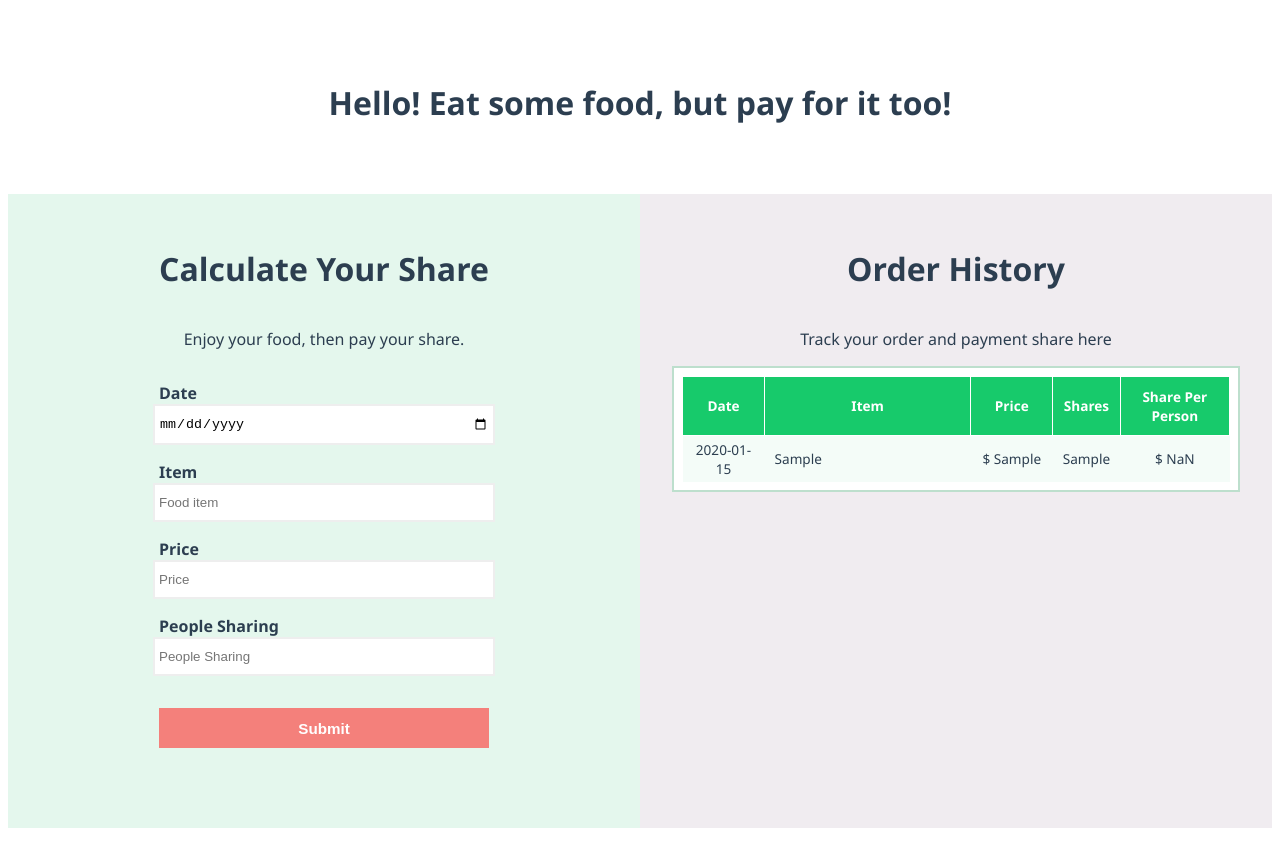
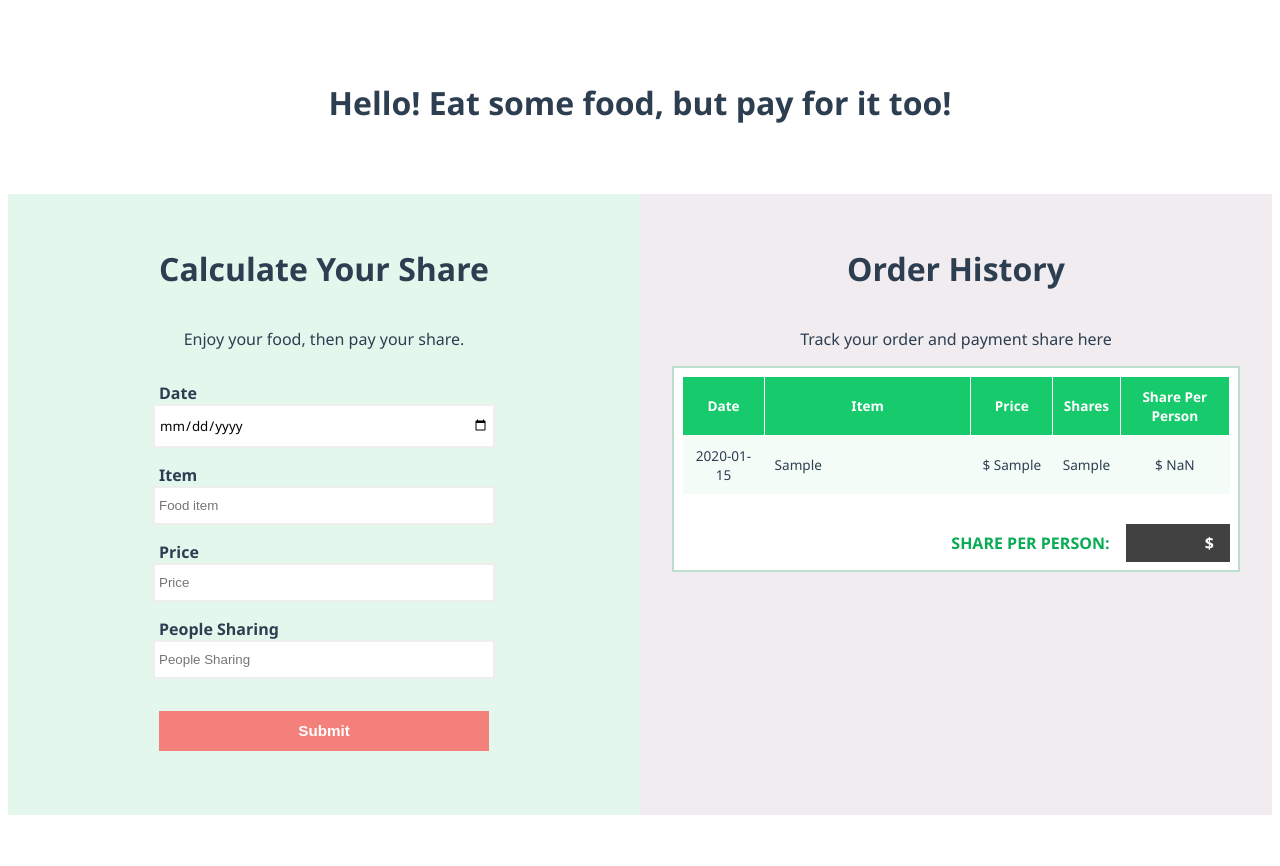
Before and after one commit to TransistorSmoke/food-share-splitter, a Vue app: page / in a window 1280 px wide. Both pictures are taken after typing "2020-01-15", "Sample", "Sample", "Sample" into the empty fields and a click on the button "Submit". Shown: the top 866 px of the page. Built offline with nearby package versions, Linux system fonts and the light colour scheme.

Commit message:
Added calculation and view for total share per person

```diff
--- a/src/components/BillOrderHistory.vue
+++ b/src/components/BillOrderHistory.vue
@@ -21,18 +21,16 @@
               <td class="tbl-cell-item">{{ item.foodItem }}</td>
               <td class="tbl-cell-price">$ {{ item.price }}</td>
               <td class="tbl-cell-count">{{ item.shareCount }}</td>
-              <!-- <td class="tbl-cell-share">
-                {{
-                  item?.price && item?.shareCount
-                    ? '$ ' + (item.price / item.shareCount).toFixed(2)
-                    : ''
-                }}
-              </td> -->
-
-              <td class="tbl-cell-share">{{ calculateShares(item.price, item.shareCount) }}</td>
+              <!-- <td class="tbl-cell-share">{{ calculateShares(item.price, item.shareCount) }}</td> -->
+              <td class="tbl-cell-share">$ {{ calculateShares(item.price, item.shareCount) }}</td>
             </tr>
           </tbody>
         </table>
+
+        <div class="total-shares" v-if="this.shareList.length > 0">
+          <span>Share Per Person: </span>
+          <span>$ {{ calculateTotalShares() }}</span>
+        </div>
       </div>
     </div>
   </div>
@@ -49,7 +47,18 @@ export default {
   },
   methods: {
     calculateShares(price, count) {
-      return price && count ? `$ ${(price / count).toFixed(2)}` : '';
+      return price && count ? (price / count).toFixed(2) : 0;
+    },
+
+    calculateTotalShares() {
+      let totalSharePerPerson = 0;
+      this.shareList.forEach((share) => {
+        totalSharePerPerson += Number(this.calculateShares(share.price, share.shareCount));
+      });
+
+      if (totalSharePerPerson) {
+        return totalSharePerPerson.toFixed(2);
+      }
     },
   },
   mounted() {
@@ -66,6 +75,7 @@ export default {
   flex-direction: column;
   padding: 32px;
   width: 100%;
+  min-height: 100%;
   background-color: #f0ecf0;
 
   &-list {
@@ -80,6 +90,10 @@ export default {
     }
 
     .bill-history-table {
+      display: flex;
+      flex-direction: column;
+      height: 100%;
+
       table {
         border-collapse: collapse;
         width: 100%;
@@ -126,7 +140,31 @@ export default {
           }
         }
         td {
-          padding: 4px 10px;
+          padding: 10px;
+        }
+      }
+
+      .total-shares {
+        margin-top: 30px;
+        display: flex;
+
+        span {
+          font-weight: bold;
+          padding: 8px 16px;
+          color: #08ac54;
+          text-align: right;
+
+          &:first-child {
+            flex-grow: 4;
+            text-transform: uppercase;
+          }
+
+          &:nth-child(2) {
+            flex-grow: 1;
+            padding-right: 16px;
+            background-color: #414141;
+            color: white;
+          }
         }
       }
     }
--- a/src/components/BillSplitForm.vue
+++ b/src/components/BillSplitForm.vue
@@ -21,8 +21,6 @@
 
         <button type="submit">Submit</button>
       </div>
-
-      <p>{{ this.expenses.foodItem }}</p>
     </form>
   </div>
 </template>
@@ -44,10 +42,10 @@ export default {
   methods: {
     submitForm(e) {
       const isValidExpensesData =
-        this.expenses.dateOrdered &&
-        this.expenses.foodItem &&
-        this.expenses.price &&
-        this.expenses.shareCount;
+        this.expenses?.dateOrdered &&
+        this.expenses?.foodItem &&
+        this.expenses?.price &&
+        this.expenses?.shareCount;
 
       if (isValidExpensesData) {
         this.emitter.emit('emit-expenses', this.expenses);
@@ -91,6 +89,10 @@ export default {
         border: 2px solid #eee;
         transition: border 0.3s;
 
+        &[type='date'] {
+          font-family: inherit;
+        }
+
         &:focus {
           outline: none;
           border: 2px solid #bddfcd;
```
